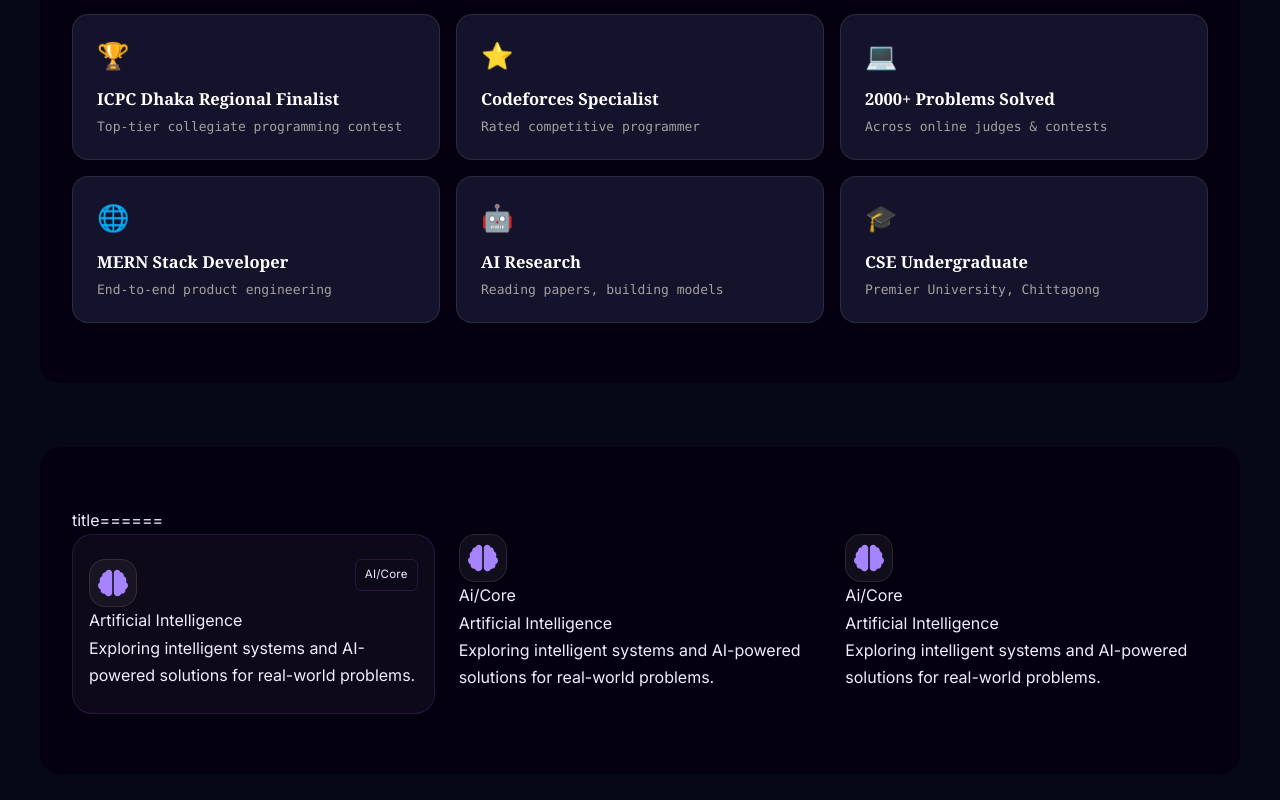
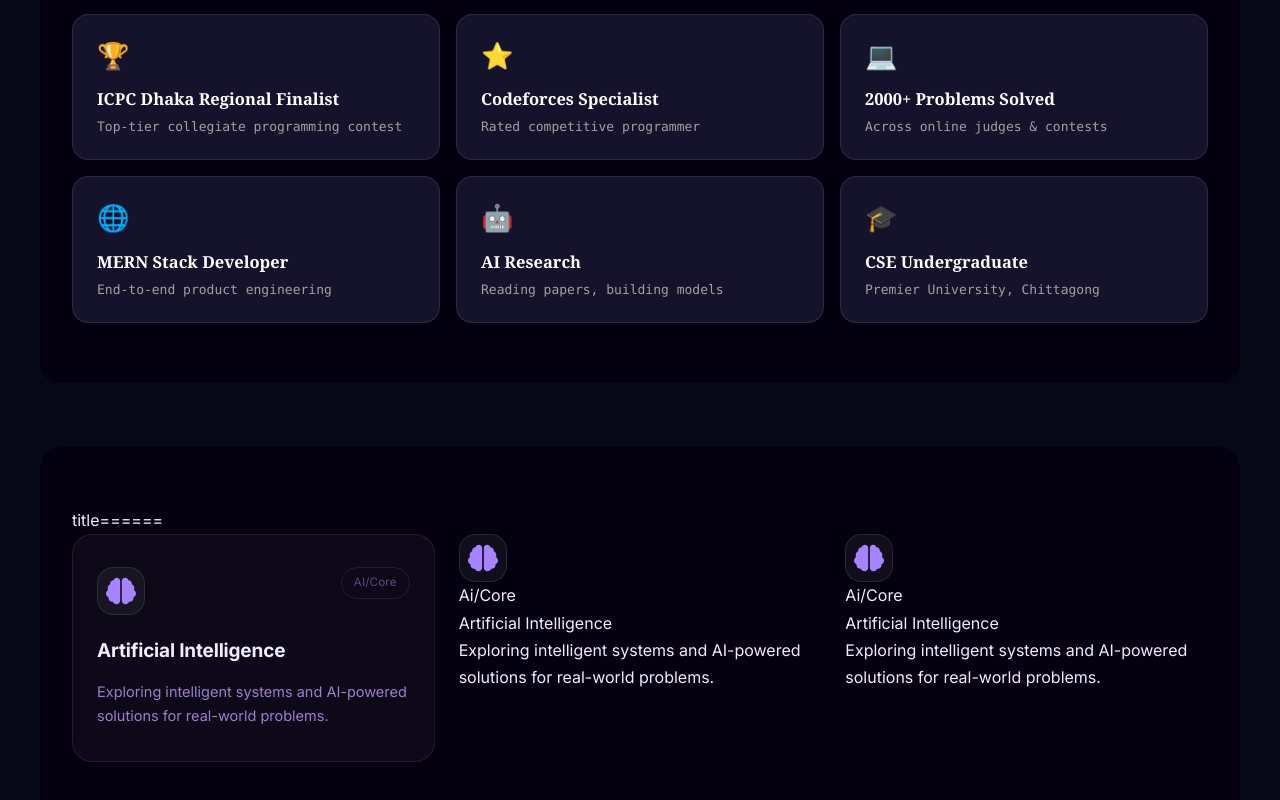
Before and after one commit to nuralamjoy/my_portfolio, a React (Vite) app: page / in a window 1280 px wide. Shown: the part 3389-4189 px from the top of the page. Before the commit the page ends 4163 px from the top, so only its background shows below. Built offline with nearby package versions, Linux system fonts and the light colour scheme.

Commit message:
focus card design

```diff
--- a/src/components/About/FocusArea.jsx
+++ b/src/components/About/FocusArea.jsx
@@ -7,10 +7,8 @@
         <div className="focus-header">title======</div>
 
         <div className="focus-card grid grid-cols-1 md:grid-cols-2 lg:grid-cols-3 gap-6 ">
-
-          <div className="fa-card bg-[var(--card)] rounded-[20px] border border-[var(--border)] px-4 py-6 group">
-            <div className="fa-card-upper flex justify-between items-start">
-
+          <div className="fa-card bg-[var(--card)] rounded-[20px] border border-[var(--border)] px-6 py-8 group">
+            <div className="fa-card-upper flex justify-between items-start mb-[20px]">
               <div className="w-12 h-12 rounded-2xl bg-white/5 border border-white/10 backdrop-blur-md flex items-center justify-center">
                 <FaBrain className="text-3xl text-violet-400" />
               </div>
@@ -19,25 +17,27 @@
                 className="
         text-[11.5px]
         tracking-[0.02em]
-        text-[var(--muted-dim)]
-        px-[9px]
+        text-[var(--txt3)]
+        px-[12px]
         py-[5px]
         border
+
         border-[var(--border)]
-        rounded-md
+        rounded-2xl
         whitespace-nowrap
         transition-colors
         duration-300
-        group-hover:text-[var(--accent)]
-        group-hover:border-[var(--accent)]
+        group-hover:text-[var(--txt)]
+        group-hover:border-[var(--border2)]
       "
               >
                 AI/Core
               </span>
-
             </div>
-            <h3 className="fa-card-title">Artificial Intelligence</h3>
-            <p className="fa-card-desc">
+            <h3 className="fa-card-title mb-[12px] text-[19px] font-bold text-[var(--txt)] tracking-[-0.01em] ">
+              Artificial Intelligence
+            </h3>
+            <p className="fa-card-desc text-[14.5px] text-[var(--txt2)]">
               Exploring intelligent systems and AI-powered solutions for
               real-world problems.
             </p>
```
Lines whose indentation alone changed are shown as unchanged.
